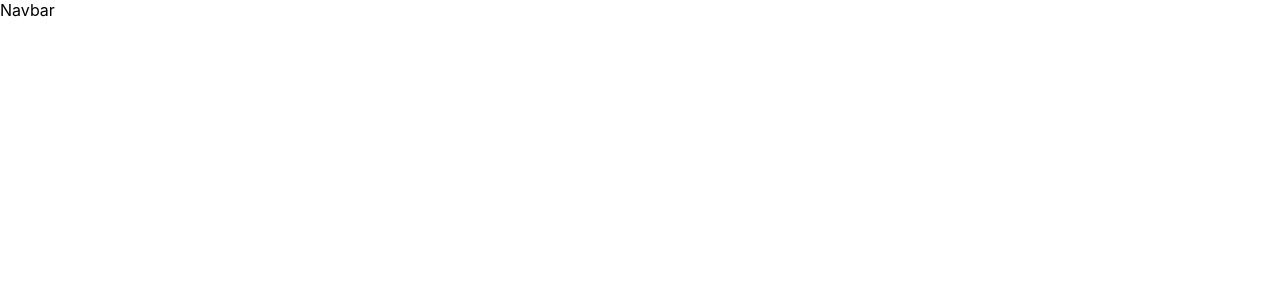
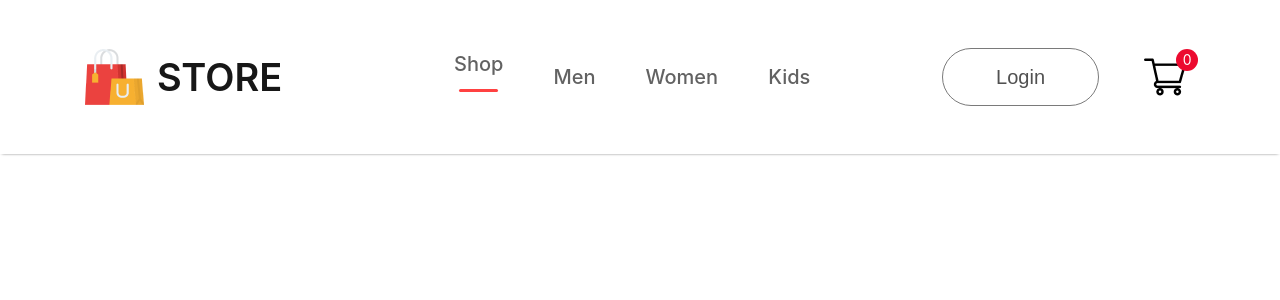
Before and after one commit to AnastasiiaYurchenko/online-store, a React (Create React App) app: page / in a window 1280 px wide. Shown: the top 300 px of the page. Built offline with nearby package versions, Linux system fonts and the light colour scheme.

Commit message:
add navbar markup, styles

```diff
--- a/src/components/Navbar/Navbar.css
+++ b/src/components/Navbar/Navbar.css
@@ -0,0 +1,83 @@
+.navbar{
+    display: flex;
+    justify-content: space-around;
+    padding: 16px;
+    box-shadow: 0 1px 3px -2px #111111;
+}
+
+.nav-logo{
+    display: flex;
+    align-items: center;
+    gap: 10px;
+}
+
+.nav-logo p{
+    color: #171717;
+    font-size: 38px;
+    font-weight: 600;
+    text-transform: uppercase;
+}
+
+.nav-menu{
+    display: flex;
+    align-items: center;
+    list-style: none;
+    gap: 50px;
+    color: #626262;
+    font-size: 20px;
+    font-weight: 500;
+}
+
+.nav-menu li{
+    display: flex;
+    flex-direction: column;
+    align-items: center;
+    justify-content: center;
+    gap: 3px;
+    cursor: pointer;
+}
+
+.nav-menu hr{
+    border: none;
+    width: 80%;
+    height: 3px;
+    border-radius: 10px;
+    background: #ff4141;
+}
+
+.nav-login-cart{
+    display: flex;
+    align-items: center;
+    gap: 45px;
+}
+
+.nav-login-cart button{
+    width: 157px;
+    height: 58px;
+    outline: none;
+    border: 1px solid #7a7a7a;
+    border-radius: 75px;
+    color: #515151;
+    font-size: 20px;
+    font-weight: 500;
+    background: #ffffff;
+    cursor: pointer;
+}
+
+.nav-login-cart button:active{
+    background: #f3f3f3;
+}
+
+.nav-cart-count{
+    width: 22px;
+    height: 22px;
+    display: flex;
+    justify-content: center;
+    align-items: center;
+    margin-top: -35px;
+    margin-left: -55px;
+    border-radius: 11px;
+    font-size: 14px;
+    color: #ffffff;
+    background: #ec0a2f;
+}
--- a/src/components/Navbar/Navbar.jsx
+++ b/src/components/Navbar/Navbar.jsx
@@ -1,9 +1,29 @@
-import React from 'react';
-import './Navbar.css'
+import React, { useState } from 'react';
+import './Navbar.css';
+import logo from '../assets/logo.png';
+import cart_icon from '../assets/cart_icon.png';
 
 const Navbar = () => {
+
+    const [menu, setMenu] = useState("shop");
   return (
-    <div className='navbar'>Navbar</div>
+      <div className='navbar'>
+          <div className="nav-logo">
+              <img src={logo} alt="Logo" />
+              <p>Store</p>
+          </div>
+          <ul className="nav-menu">
+              <li onClick={() => { setMenu("shop") }}>Shop {menu === "shop"? <hr/> : <></>}</li>
+              <li onClick={()=>{setMenu("men")}}>Men{menu === "men"? <hr/> : <></>}</li>
+              <li onClick={()=>{setMenu("women")}}>Women{menu === "women"? <hr/> : <></>}</li>
+              <li onClick={()=>{setMenu("kids")}}>Kids{menu === "kids"? <hr/> : <></>}</li>
+          </ul>
+          <div className="nav-login-cart">
+              <button>Login</button>
+              <img src={cart_icon} alt="Cart-icon" />
+              <div className='nav-cart-count'>0</div>
+          </div>
+    </div>
   )
 }
 
```
